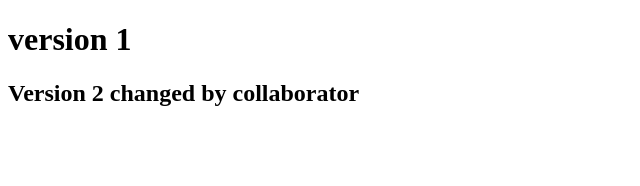
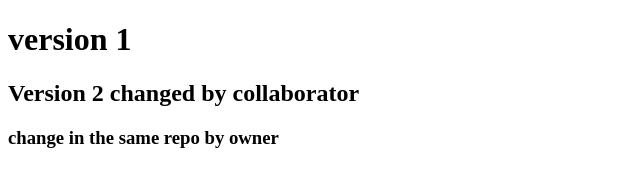
Before and after one commit to usmangcuf/project1, a plain HTML site: page index.html in a window 1280 px wide. Shown: the whole page, without its empty margins (0-640 px from the left). Drawn offline with Linux system fonts and the light colour scheme.

Commit message:
version3 modified by origional owner

```diff
--- a/index.html
+++ b/index.html
@@ -8,5 +8,6 @@
 <body>
     <h1>version 1</h1>
     <h2>Version 2 changed by collaborator</h2>
+    <h3>change in the same repo by owner</h3>
 </body>
 </html>
```
